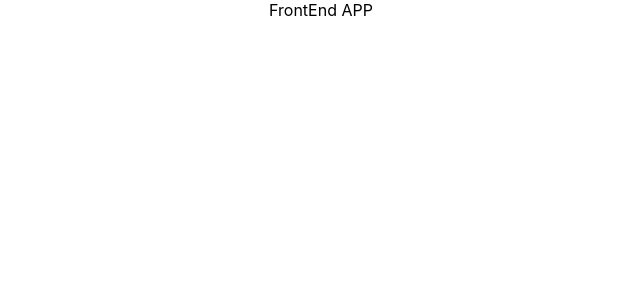
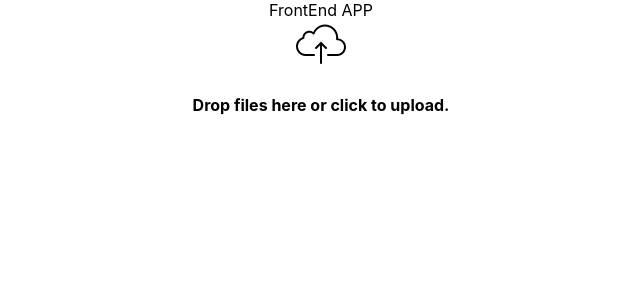
Before and after one commit to rishishinedev/data-management-tool, a React (Create React App) app in the folder client/: page / in a window 1280 px wide. Shown: the top 300 px of the page, without its empty margins (319-959 px from the left). Built offline with nearby package versions, Linux system fonts and the light colour scheme.

Commit message:
uploaded file component created

```diff
--- a/client/package.json
+++ b/client/package.json
@@ -12,6 +12,7 @@
     "@types/react-dom": "18.2.4",
     "react": "^18.2.0",
     "react-dom": "^18.2.0",
+    "react-dropzone": "14.2.3",
     "react-scripts": "5.0.1",
     "typescript": "4.9.5",
     "web-vitals": "2.1.4"
--- a/client/src/App.tsx
+++ b/client/src/App.tsx
@@ -1,10 +1,12 @@
 import React from 'react';
 import './App.css';
+import UploadFile from './UploadFile';
 
 function App() {
   return (
     <div className="App">
       FrontEnd APP
+      <UploadFile />
     </div>
   );
 }
--- /dev/null
+++ b/client/src/UploadFile.tsx
@@ -0,0 +1,54 @@
+import React from "react";
+import Dropzone from "react-dropzone";
+
+const UploadFile = () => {
+
+  function formatBytes(bytes: number, decimals = 2) {
+    if (bytes === 0) return "0 Bytes"
+    const k = 1024
+    const dm = decimals < 0 ? 0 : decimals
+    const sizes = ["Bytes", "KB", "MB", "GB", "TB", "PB", "EB", "ZB", "YB"]
+    const i = Math.floor(Math.log(bytes) / Math.log(k))
+    return parseFloat((bytes / Math.pow(k, i)).toFixed(dm)) + " " + sizes[i]
+  }
+
+  function handleAcceptedFiles(files: Array<any>) {
+    // validation.setFieldValue("image", files[0])
+    files.map((file) =>
+      Object.assign(file, {
+        preview: URL.createObjectURL(file),
+        formattedSize: formatBytes(file.size),
+      })
+    )
+    console.log(files);
+  }
+
+  return (
+    <>
+      <Dropzone
+        maxFiles={1}
+        onDrop={acceptedFiles => {
+          handleAcceptedFiles(acceptedFiles)
+        }}
+      >
+        {({ getRootProps, getInputProps }) => (
+          <div className="dropzone">
+            <div
+              className="dz-message needsclick mt-2"
+              {...getRootProps()}
+            >
+              <input name="image" {...getInputProps()} />
+              <div className="mb-3">
+                <i className="display-4 text-muted bx bxs-cloud-upload" />
+                <img  src={'upload-icon.png'} alt="fireSpot" />
+              </div>
+              <h4>Drop files here or click to upload.</h4>
+            </div>
+          </div>
+        )}
+      </Dropzone>
+    </>
+  )
+}
+
+export default UploadFile;
```
Also changed, not shown: client/public/upload-icon.png (added), 1 other file (tests, documents, lock files or other folders).
